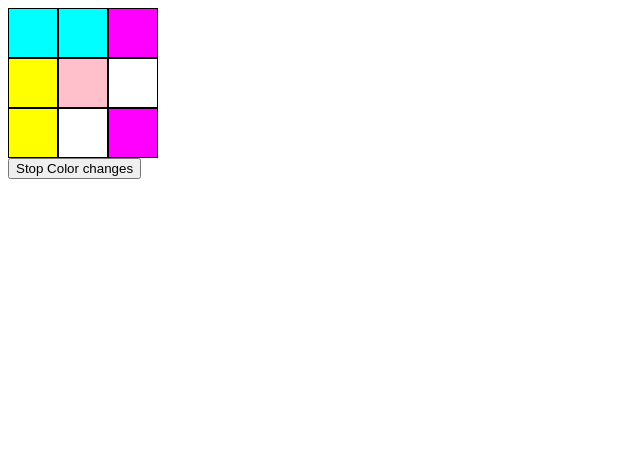
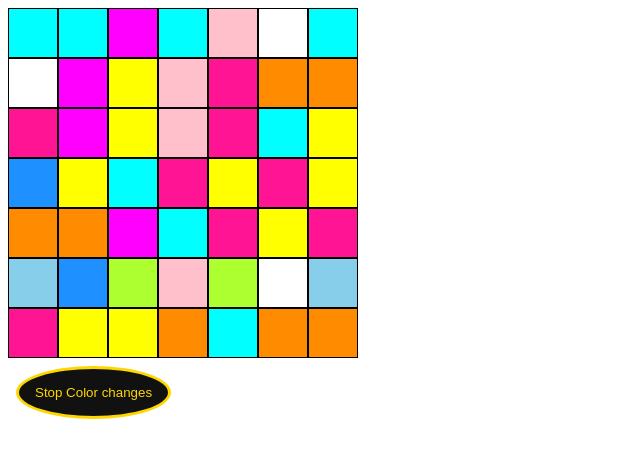
Before and after one commit to jontaylor224/disco-floor-demo, a plain HTML site: page index.html in a window 1280 px wide. Shown: the whole page, without its empty margins (0-640 px from the left). Drawn offline with Linux system fonts and the light colour scheme.

Commit message:
expanded grid, more colors, styled button

```diff
--- a/index.html
+++ b/index.html
@@ -14,13 +14,61 @@
                 <div class="cell"></div>
                 <div class="cell"></div>
                 <div class="cell"></div>
+                <div class="cell"></div>
+                <div class="cell"></div>
+                <div class="cell"></div>
+                <div class="cell"></div>
             </div>
             <div class="row">
                 <div class="cell"></div>
                 <div class="cell"></div>
                 <div class="cell"></div>
+                <div class="cell"></div>
+                <div class="cell"></div>
+                <div class="cell"></div>
+                <div class="cell"></div>
             </div>
             <div class="row">
+                <div class="cell"></div>
+                <div class="cell"></div>
+                <div class="cell"></div>
+                <div class="cell"></div>
+                <div class="cell"></div>
+                <div class="cell"></div>
+                <div class="cell"></div>
+            </div>
+            <div class="row">
+                <div class="cell"></div>
+                <div class="cell"></div>
+                <div class="cell"></div>
+                <div class="cell"></div>
+                <div class="cell"></div>
+                <div class="cell"></div>
+                <div class="cell"></div>
+            </div>
+            <div class="row">
+                <div class="cell"></div>
+                <div class="cell"></div>
+                <div class="cell"></div>
+                <div class="cell"></div>
+                <div class="cell"></div>
+                <div class="cell"></div>
+                <div class="cell"></div>
+            </div>
+            <div class="row">
+                <div class="cell"></div>
+                <div class="cell"></div>
+                <div class="cell"></div>
+                <div class="cell"></div>
+                <div class="cell"></div>
+                <div class="cell"></div>
+                <div class="cell"></div>
+            </div>
+            <div class="row">
+                <div class="cell"></div>
+                <div class="cell"></div>
+                <div class="cell"></div>
+                <div class="cell"></div>
                 <div class="cell"></div>
                 <div class="cell"></div>
                 <div class="cell"></div>
--- a/main.js
+++ b/main.js
@@ -1,6 +1,6 @@
 
 
-const backgroundColors = ["pink", "cyan", "yellow", "white", "white", "fuchsia", "greenyellow", "skyblue" ]
+const backgroundColors = ["darkorange","pink", "cyan", "yellow", "white", "dodgerblue", "fuchsia", "greenyellow", "skyblue", "deeppink" ]
 
 
 const cells = document.querySelectorAll(".cell")
--- a/style.css
+++ b/style.css
@@ -7,3 +7,12 @@
     height: 3rem;
     border: 1px solid black;
 }
+
+button {
+    margin: 0.5rem;
+    padding: 1rem;
+    border: 3px solid gold;
+    background-color: #111;
+    color: gold;
+    border-radius: 50%;
+}
```
